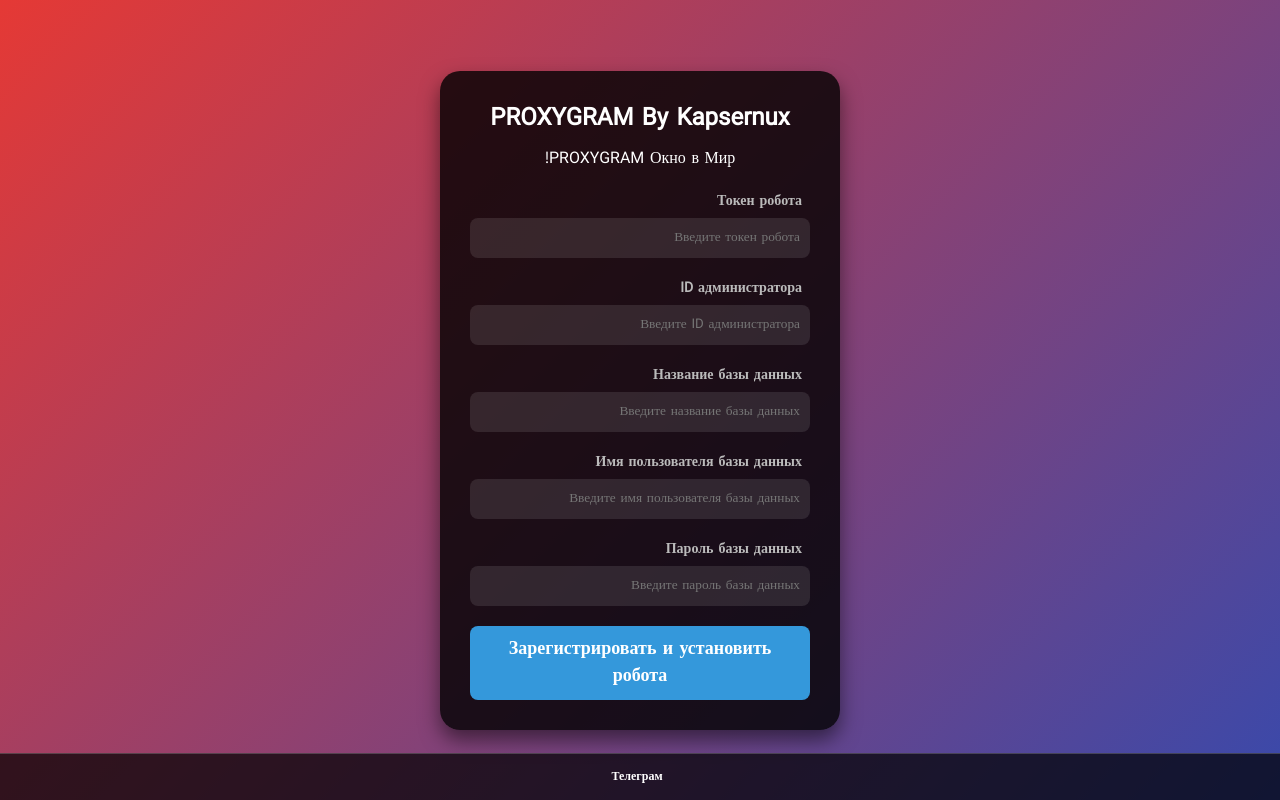
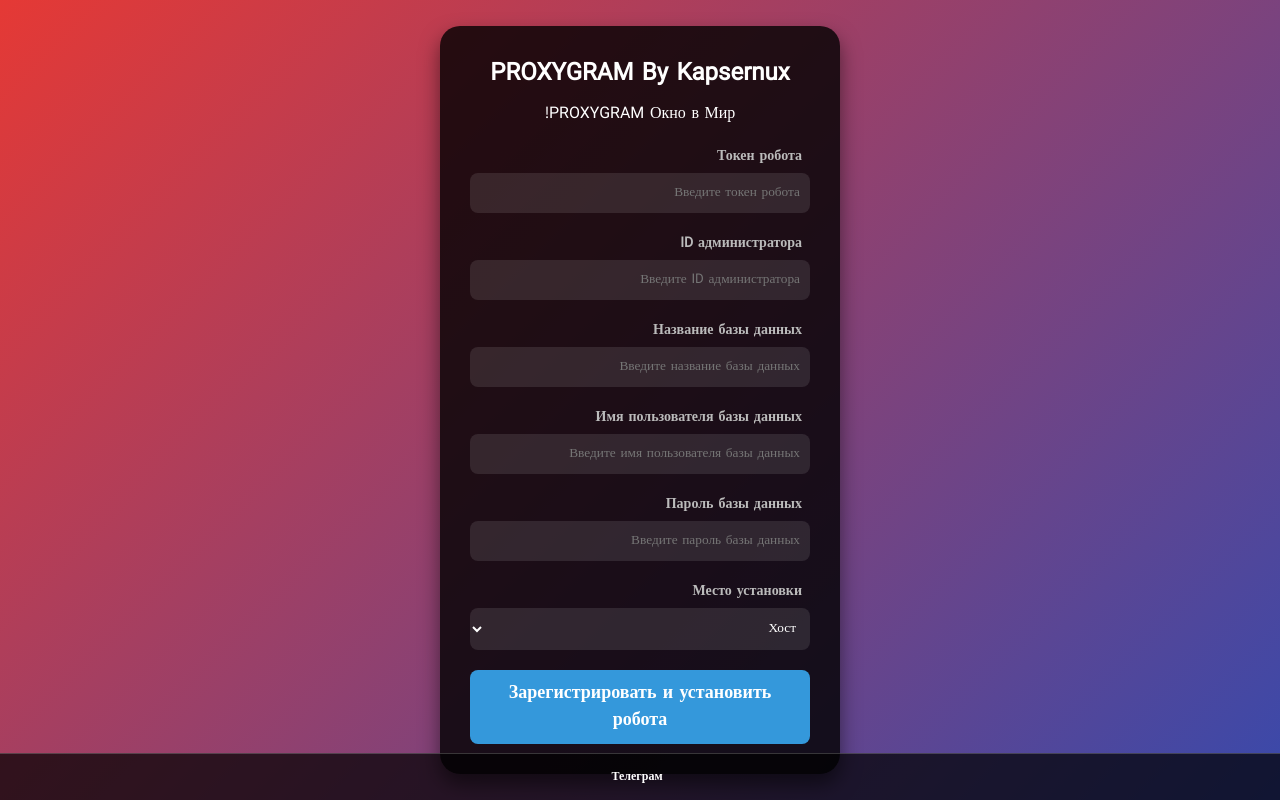
Before and after one commit to kaspernux/PROXYRU, a PHP site: page /install/install.html in a window 1280 px wide. Run offline with PHP 8.4, Linux system fonts and the light colour scheme.

Commit message:
modified:   index.php 	modified:   install/install.html

```diff
--- a/install/install.html
+++ b/install/install.html
@@ -32,6 +32,15 @@
                     <label for="db-pass"><i class="fas fa-lock"></i> Пароль базы данных</label>
                     <input type="password" id="db-pass" name="db-pass" placeholder="Введите пароль базы данных" required="">
                 </div>
+                <div class="form-group">
+                    <label for="db-pass"><i class="fas fa-select"></i> Место установки</label>
+                    <select name="install_location" required>
+                        <optgroup label="Выберите">
+                            <option value="host">Хост</option>
+                            <option value="server">Сервер</option>
+                        </optgroup>
+                    </select>
+                </div>
                 <div class="button-container">
                     <button type="submit"><i class="fas fa-check-circle"></i> Зарегистрировать и установить робота</button>
                 </div>
```
Also changed, not shown: index.php (+7 -6 lines).
